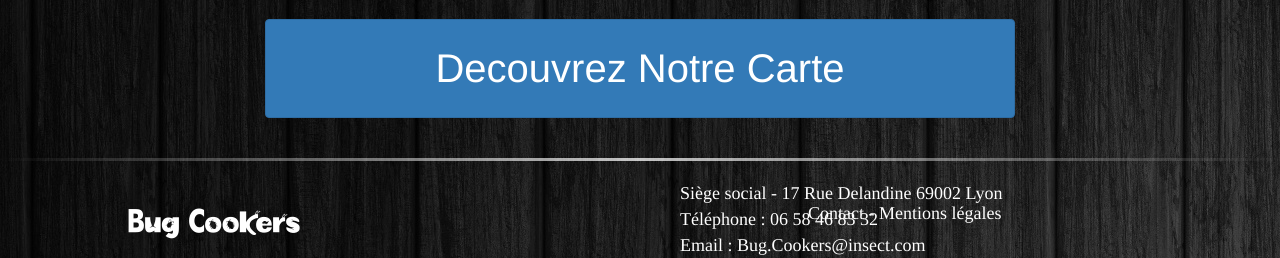
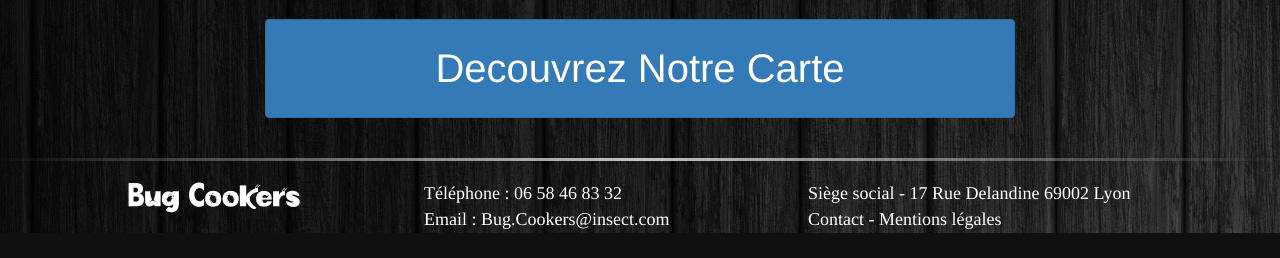
Before and after one commit to roche426/Bug-Cooker, a PHP site: page /concept.php in a window 1280 px wide. Shown: the part 1752-2010 px from the top of the page. After the commit the page ends 1985 px from the top, so only its background shows below. Run offline with PHP 8.4, Linux system fonts and the light colour scheme; some libraries are stand-ins or nearby versions.

Commit message:
Mise a jour Branch Flav 12-03

```diff
--- a/footer.php
+++ b/footer.php
@@ -2,11 +2,11 @@
 
 <p id="logo_footer">Bug Cookers</p>
 	<ul class="banniere_bottom1">
-		<li><a href="#" class="text_foot">Siège social - 17 Rue Delandine 69002 Lyon</a></li>
 		<li><a href="#" class="text_foot"> Téléphone : 06 58 46 83 32</a></li>
 		<li><a href="#" class="text_foot"> Email : Bug.Cookers@insect.com</a></li>
 	</ul>
 	<ul class="banniere_bottom2">
+		<li><a href="#" class="text_foot">Siège social - 17 Rue Delandine 69002 Lyon</a></li>
 		<li><a href="#" class="text_foot">Contact - Mentions légales</a></li>
 	</ul>
 
--- a/style.css
+++ b/style.css
@@ -8,21 +8,18 @@ body{
 	background-image: url("fond3.jpg");
 }
 /*CSS banniere top*/
-ul{
-	margin-left: auto;
-	margin-right: auto;
-}
 .nav{
 	display: flex;
 	justify-content: center;
 	margin-bottom: 40px;
+
 }
 .nav_text{
 	font-size: 40px;
 	color: white;
 	font-family: 'Times';
 	margin-bottom: -25px;
-	width: 300px;
+	max-width: 300px;
 	text-align: center;
 	margin-left: auto;
 	margin-right: auto;
@@ -64,31 +61,25 @@ ul{
 }
 
 /* CSS du Footer*/
-footer{
-	margin-bottom: 20px;
-}
 .banniere_bottom1{
 	position: absolute;
 	list-style: none;
 	width: 500px;
-	margin-left: 50%;
+	margin-left: 30%;
 }
 .banniere_bottom2{
 		position: absolute;
 		list-style: none;
 		width: 500px;
 		left: 60%;
-		margin-top: 20px;
 }
-.banniere_bottom_logo{
+/*.banniere_bottom_logo{
 	position: absolute;
 	list-style: none;
 	display: inline-flex;
 	margin-right: 40%;
-	margin-bottom: 20%;
-	right:0;
 }
-/*.taille_logo{
+.taille_logo{
 	position: absolute;
 	width: 50px;
 	height: 50px;
@@ -105,7 +96,6 @@ footer{
 	font-family: 'ABugsLife';
 	font-size: 30px;
 	margin-left: 10%;
-	margin-top: 2%;
 }
 
 /*Responsive footer*/
```
Also changed, not shown: Gray-Background.png (added), Tileable marble floor tile texture (22).jpg (added), black_abstract_stone_pattern_tileable.jpg (added), website-background.jpg (added).
